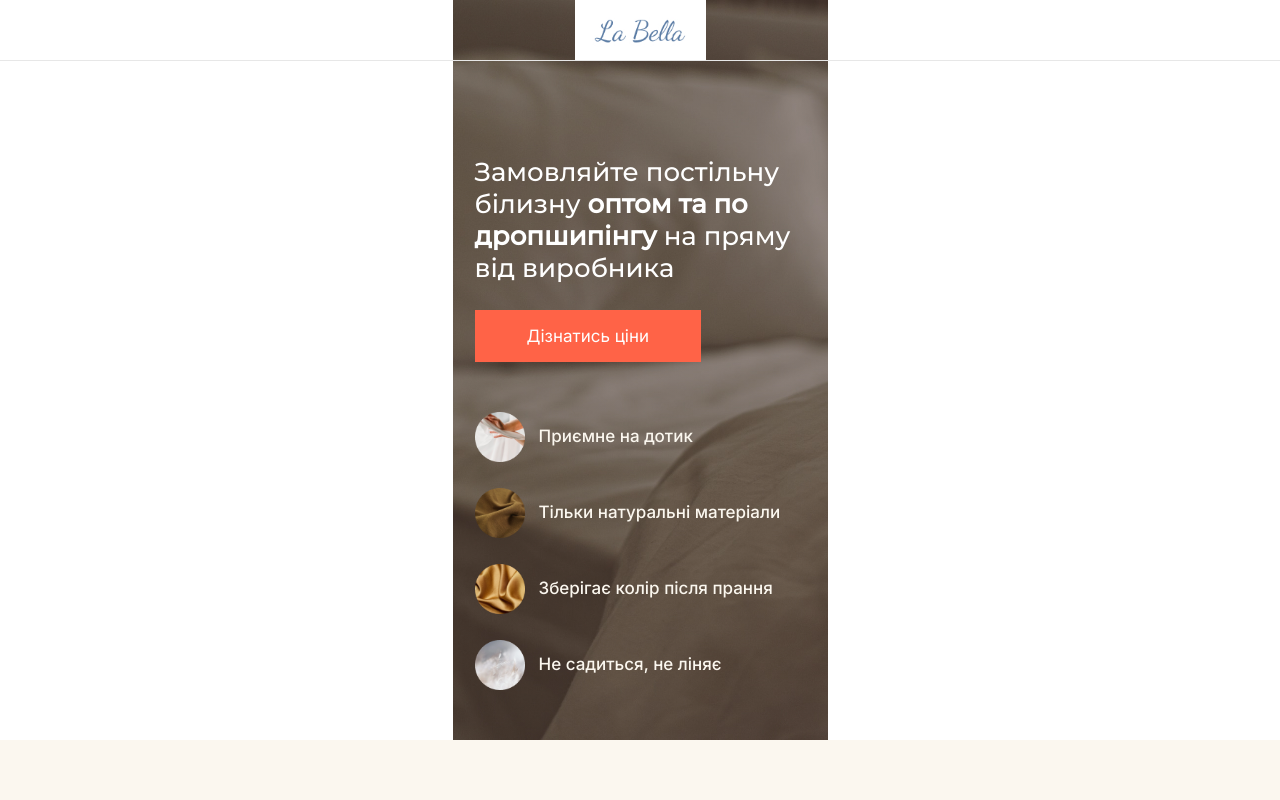
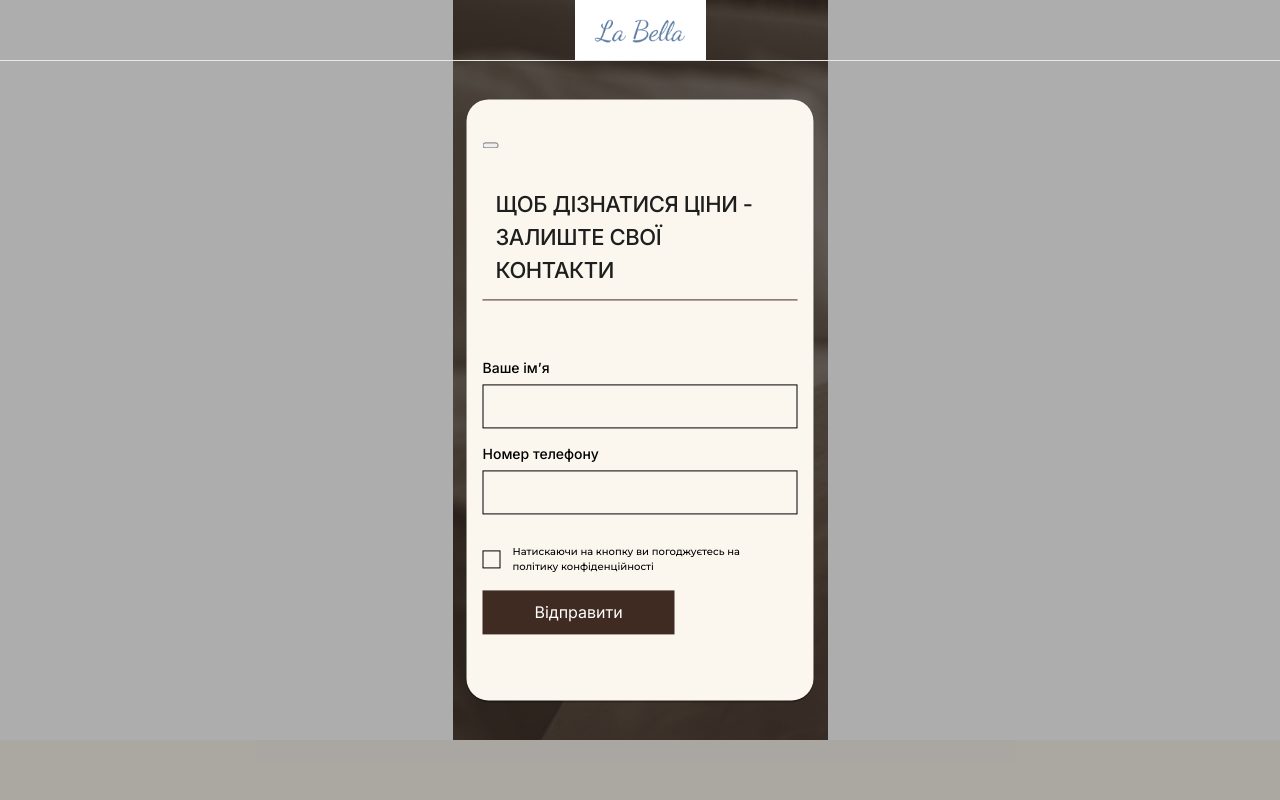
Before and after one commit to brugiiii/la_bella, a plain HTML site: page index.html in a window 1280 px wide. Both pictures are taken after a click on the button "Дізнатись ціни". Shown: the top 800 px of the page. Drawn offline with nearby package versions, Linux system fonts and the light colour scheme; files that its build step writes are made by us from their sources; files whose address does not match are found by name; a web font is replaced by a local one.

Commit message:
add price modal

```diff
--- /dev/null
+++ b/css/modals.css
@@ -0,0 +1,150 @@
+.modal {
+  position: absolute;
+  top: 50%;
+  left: 50%;
+  transform: translate(-50%, -50%);
+}
+
+.price-modal {
+  width: 347px;
+
+  border-radius: 22px;
+  background-color: #fbf7ef;
+
+  padding: 30px 16px 66px;
+}
+
+.price-modal__close-button {
+  margin-bottom: 40px;
+}
+
+.price-modal__title {
+  width: 289px;
+  margin: 0 auto 12px;
+
+  font-size: 22px;
+  font-weight: 500;
+  line-height: 150%;
+  letter-spacing: -0.418px;
+  text-transform: uppercase;
+
+  color: #1e1e1e;
+}
+
+.line {
+  display: block;
+  height: 1px;
+  background-color: #402b22;
+
+  margin-bottom: 60px;
+}
+.contacts-form__field {
+  display: flex;
+  flex-direction: column;
+}
+
+.contacts-form__field:first-child {
+  margin-bottom: 18px;
+}
+
+.contacts-form__field--margin {
+  margin-bottom: 30px;
+}
+
+.contacts-form__label {
+  margin-bottom: 8px;
+
+  font-size: 14px;
+  font-weight: 500;
+
+  color: #000;
+}
+
+.contacts-form__input {
+  height: 44px;
+
+  border: 1px solid #000;
+  background-color: transparent;
+}
+
+.license-field {
+  position: relative;
+
+  display: flex;
+  align-items: center;
+  gap: 9px;
+
+  padding-left: 30px;
+  margin-bottom: 16px;
+
+  cursor: pointer;
+  user-select: none;
+}
+
+.checkbox {
+  position: absolute;
+  opacity: 0;
+  cursor: pointer;
+  height: 0;
+  width: 0;
+}
+
+.checkmark {
+  position: absolute;
+  top: 50%;
+  left: 0;
+  height: 18px;
+  width: 18px;
+  background-color: transparent;
+  border: 1px solid #000;
+
+  transform: translateY(-50%);
+}
+
+.license-field:hover ~ .checkmark {
+  background-color: #ccc;
+}
+
+.license-field input:checked ~ .checkmark {
+  background-color: #402b22;
+}
+
+.checkmark:after {
+  content: "";
+  position: absolute;
+  display: none;
+}
+
+.license-field input:checked ~ .checkmark:after {
+  display: block;
+}
+
+.license-field .checkmark:after {
+  left: 6px;
+  top: 3px;
+  width: 5px;
+  height: 10px;
+  border: solid white;
+  border-width: 0 3px 3px 0;
+  -webkit-transform: rotate(45deg);
+  -ms-transform: rotate(45deg);
+  transform: rotate(45deg);
+}
+
+.license-text {
+  width: 265px;
+
+  font-family: "Montserrat", sans-serif;
+  font-size: 10px;
+  line-height: 150%;
+
+  color: #000;
+}
+
+.contacts-form__button {
+  padding: 0 52px;
+  height: 44px;
+
+  font-size: 16px;
+  line-height: calc(36 / 16);
+}
--- a/index.html
+++ b/index.html
@@ -21,6 +21,7 @@
     <link rel="stylesheet" href="./css/styles.css" />
     <link rel="stylesheet" href="./css/mediaQuery.css" />
     <link rel="stylesheet" href="./css/animations.css" />
+    <link rel="stylesheet" href="./css/modals.css" />
 
     <!-- fonts -->
     <link rel="preconnect" href="https://fonts.googleapis.com" />
@@ -56,7 +57,7 @@
             <b style="font-weight: 700">оптом та по дропшипінгу</b> на пряму від
             виробника
           </h1>
-          <button type="button" class="button hero__button">
+          <button type="button" class="button hero__button" id="price-button">
             Дізнатись ціни
           </button>
           <ul class="benefits-list">
@@ -315,7 +316,43 @@
       </div>
     </footer>
 
-    <div class="backdrop is-hidden price"><div class="modal"></div></div>
+    <div class="backdrop is-hidden price">
+      <div class="price-modal modal">
+        <button class="price-modal__close-button"></button>
+        <h2 class="price-modal__title">
+          Щоб дізнатися ціни - залиште свої контакти
+        </h2>
+        <span class="line"></span>
+        <form class="contacts-form">
+          <label class="contacts-form__field">
+            <span class="contacts-form__label">Ваше імʼя</span>
+            <input type="name" class="contacts-form__input" />
+          </label>
+          <label class="contacts-form__field contacts-form__field--margin">
+            <span class="contacts-form__label">Номер телефону</span>
+            <input type="tel" class="contacts-form__input" />
+          </label>
+          <label class="license-field">
+            <input type="checkbox" class="checkbox" />
+            <span class="checkmark"></span>
+            <span class="license-text"
+              >Натискаючи на кнопку ви погоджуєтесь на політику
+              конфіденційності</span
+            ></label
+          >
+          <button type="submit" class="button contacts-form__button">
+            Відправити
+          </button>
+        </form>
+      </div>
+    </div>
+    <div class="backdrop is-hidden catalog">
+      <div class="catalog-modal modal"></div>
+    </div>
+    <div class="backdrop is-hidden cooperation">
+      <div class="cooperation-modal modal"></div>
+    </div>
+
     <!-- slickSlider -->
     <script
       type="text/javascript"
@@ -331,5 +368,6 @@
 
     <script src="./js/header-scroll.js"></script>
     <script src="./js//slickSlider.js"></script>
+    <script src="./js/openModal.js"></script>
   </body>
 </html>
--- /dev/null
+++ b/js/openModal.js
@@ -0,0 +1,84 @@
+const refs = {
+  priceBackdrop: document.querySelector(".backdrop.price"),
+  catalogBackdrop: document.querySelector(".backdrop.catalog"),
+  cooperationBackdrop: document.querySelector(".backdrop.cooperation"),
+  showPriceButton: document.querySelector("#price-button"),
+  showCatalogButton: document.querySelector(".catalog-list__button"),
+  showCooperationButton: document.querySelector(".cooperation__button"),
+};
+
+refs.showPriceButton.addEventListener("click", showPriceModal);
+refs.showCatalogButton.addEventListener("click", showCataloModal);
+refs.showCooperationButton.addEventListener("click", showCooperationModal);
+
+refs.priceBackdrop.addEventListener("click", (e) => {
+  if (e.target === e.currentTarget) {
+    hidePriceModal();
+  }
+});
+
+refs.catalogBackdrop.addEventListener("click", (e) => {
+  if (e.target === e.currentTarget) {
+    hideCatalogModal();
+  }
+});
+
+refs.cooperationBackdrop.addEventListener("click", (e) => {
+  if (e.target === e.currentTarget) {
+    hideCooperationModal();
+  }
+});
+
+function showPriceModal() {
+  refs.priceBackdrop.classList.remove("is-hidden");
+
+  window.addEventListener("keydown", closePriceModalByEsc);
+}
+
+function hidePriceModal() {
+  refs.priceBackdrop.classList.add("is-hidden");
+
+  window.removeEventListener("keydown", closePriceModalByEsc);
+}
+
+function closePriceModalByEsc(e) {
+  if (e.code === "Escape") {
+    hidePriceModal();
+  }
+}
+
+function showCataloModal() {
+  refs.catalogBackdrop.classList.remove("is-hidden");
+
+  window.addEventListener("keydown", closeCatalogModalByEsc);
+}
+
+function hideCatalogModal() {
+  refs.catalogBackdrop.classList.add("is-hidden");
+
+  window.removeEventListener("keydown", closeCatalogModalByEsc);
+}
+
+function closeCatalogModalByEsc(e) {
+  if (e.code === "Escape") {
+    hideCatalogModal();
+  }
+}
+
+function showCooperationModal() {
+  refs.cooperationBackdrop.classList.remove("is-hidden");
+
+  window.addEventListener("click", closeCooperationModalByEsc);
+}
+
+function hideCooperationModal() {
+  refs.cooperationBackdrop.add("is-hidden");
+
+  window.removeEventListener("keydown", closeCooperationModalByEsc);
+}
+
+function closeCooperationModalByEsc(e) {
+  if (e.code === "Escape") {
+    hideCooperationModal();
+  }
+}
```
